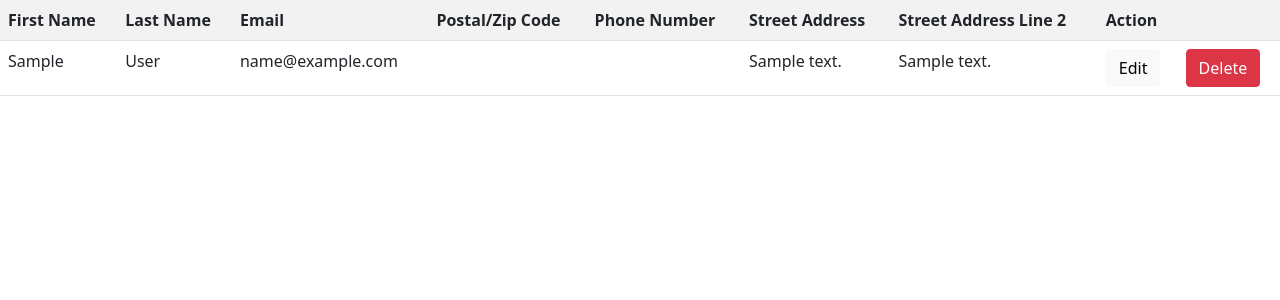
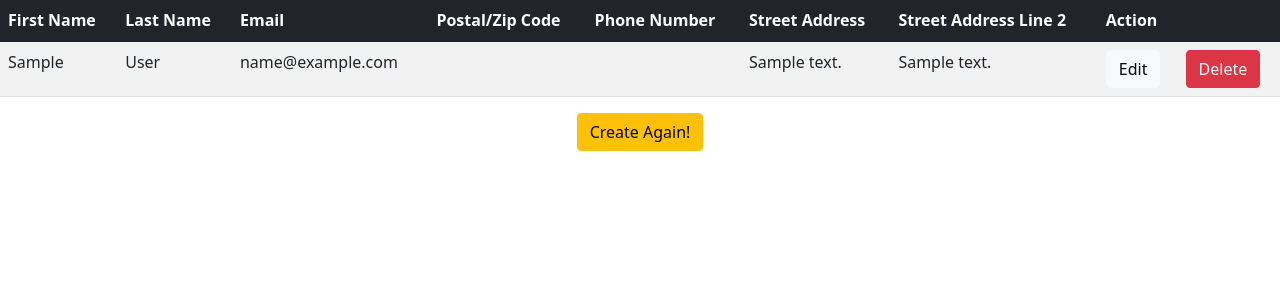
Before and after one commit to gabrielgatbonton/IML-Membership-Application, a PHP site: page /list.php in a window 1280 px wide. Shown: the top 300 px of the page. Run offline with PHP 8.4, Linux system fonts and the light colour scheme; tables that the repository leaves empty or names only in its code hold one stand-in row (values such as "Sample post"); data that the repository does not hold is empty; some libraries are stand-ins or nearby versions.

Commit message:
Improved the list.php

```diff
--- a/list.php
+++ b/list.php
@@ -17,9 +17,18 @@ else{
     <meta name="viewport" content="width=device-width, initial-scale=1.0">
     <title>Membership Queries</title>
     <link href="https://cdn.jsdelivr.net/npm/bootstrap@5.1.3/dist/css/bootstrap.min.css" rel="stylesheet" integrity="sha384-1BmE4kWBq78iYhFldvKuhfTAU6auU8tT94WrHftjDbrCEXSU1oBoqyl2QvZ6jIW3" crossorigin="anonymous">
+    <style>
+        .center{
+            text-align: center;
+        }
+        body{
+
+        }
+    </style>
 </head>
 <body>
-<table class="table table-striped">
+<table class="table table-striped table table-hover">
+    <thead class="table-dark">
         <tr>
             <th>First Name</th>
             <th>Last Name</th>
@@ -30,6 +39,7 @@ else{
             <th>Street Address Line 2</th>
             <th colspan="2">Action</th>
         </tr>
+    </thead>
         <?php while($rows = mysqli_fetch_array($result)){?>
         <tr>
 			<td><?php echo $rows['fname'];?></td>
@@ -43,6 +53,7 @@ else{
             <td><?php echo "<a type='button' class='btn btn-danger' href='delete.php?id=$rows[id]'>Delete</a>";}?></td>
         </tr>
     </table>
+    <div class="center"><a class="btn btn-warning" href="index.php">Create Again!</a></div>
 <script src="https://cdn.jsdelivr.net/npm/@popperjs/core@2.10.2/dist/umd/popper.min.js" integrity="sha384-7+zCNj/IqJ95wo16oMtfsKbZ9ccEh31eOz1HGyDuCQ6wgnyJNSYdrPa03rtR1zdB" crossorigin="anonymous"></script>
 <script src="https://cdn.jsdelivr.net/npm/bootstrap@5.1.3/dist/js/bootstrap.min.js" integrity="sha384-QJHtvGhmr9XOIpI6YVutG+2QOK9T+ZnN4kzFN1RtK3zEFEIsxhlmWl5/YESvpZ13" crossorigin="anonymous"></script>
 </body>
```
